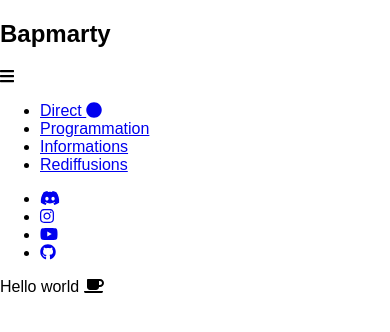
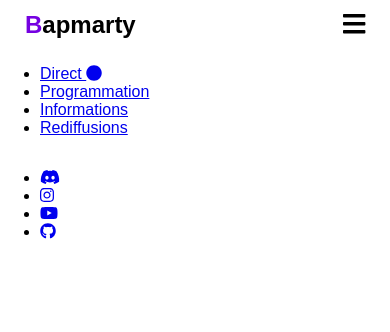
Before and after one commit to bapmarty/webtv, a React (Create React App) app in the folder app/: page / in a window 390 px wide. Shown: the top 332 px of the page. Built offline with nearby package versions, Linux system fonts and the light colour scheme; a web font is replaced by a local one.

Commit message:
:iphone: Make header for navbar phone

```diff
--- a/app/src/assets/scss/index.scss
+++ b/app/src/assets/scss/index.scss
@@ -1,4 +1,4 @@
-@import "_variables";
+@import "variables";
 
 body {
   margin: 0;
@@ -11,3 +11,8 @@ code {
   font-family: source-code-pro, Menlo, Monaco, Consolas, 'Courier New',
     monospace;
 }
+
+h1, h2, h3, h4, h5, h6 {
+  margin: 0;
+  padding: 0;
+}
--- /dev/null
+++ b/app/src/assets/scss/layouts/navbar.scss
@@ -0,0 +1,22 @@
+@import "../variables";
+
+.navbar-container {
+  display: flex;
+  flex-direction: column;
+  .navbar-header {
+    display: flex;
+    justify-content: space-between;
+    padding: 10px 25px;
+    align-items: center;
+    .navbar-header-title {
+      h1 {
+        span {
+          color: $purple;
+        }
+      }
+    }
+    .navbar-header-bars {
+      font-size: 1.6rem;
+    }
+  }
+}
--- a/app/src/components/Home.js
+++ b/app/src/components/Home.js
@@ -4,7 +4,6 @@ import { faCoffee } from '@fortawesome/free-solid-svg-icons'
 const Home = () => {
   return (
     <>
-      Hello world <FontAwesomeIcon icon={faCoffee} />
     </>
   );
 }
--- a/app/src/layouts/Navbar.js
+++ b/app/src/layouts/Navbar.js
@@ -3,15 +3,16 @@ import { faBars, faCircle } from "@fortawesome/free-solid-svg-icons";
 import { faDiscord, faGithub, faInstagram, faYoutube } from "@fortawesome/free-brands-svg-icons";
 import { NavLink } from "react-router-dom";
 
+import "../assets/scss/layouts/navbar.scss";
 const Navbar = () => {
   return (
     <>
-      <nav>
-        <div>
-          <div>
+      <nav className="navbar-container">
+        <div className="navbar-header">
+          <div className="navbar-header-title">
             <h1><span>B</span>apmarty</h1>
           </div>
-          <div>
+          <div className="navbar-header-bars">
             <FontAwesomeIcon icon={faBars} />
           </div>
         </div>
```
